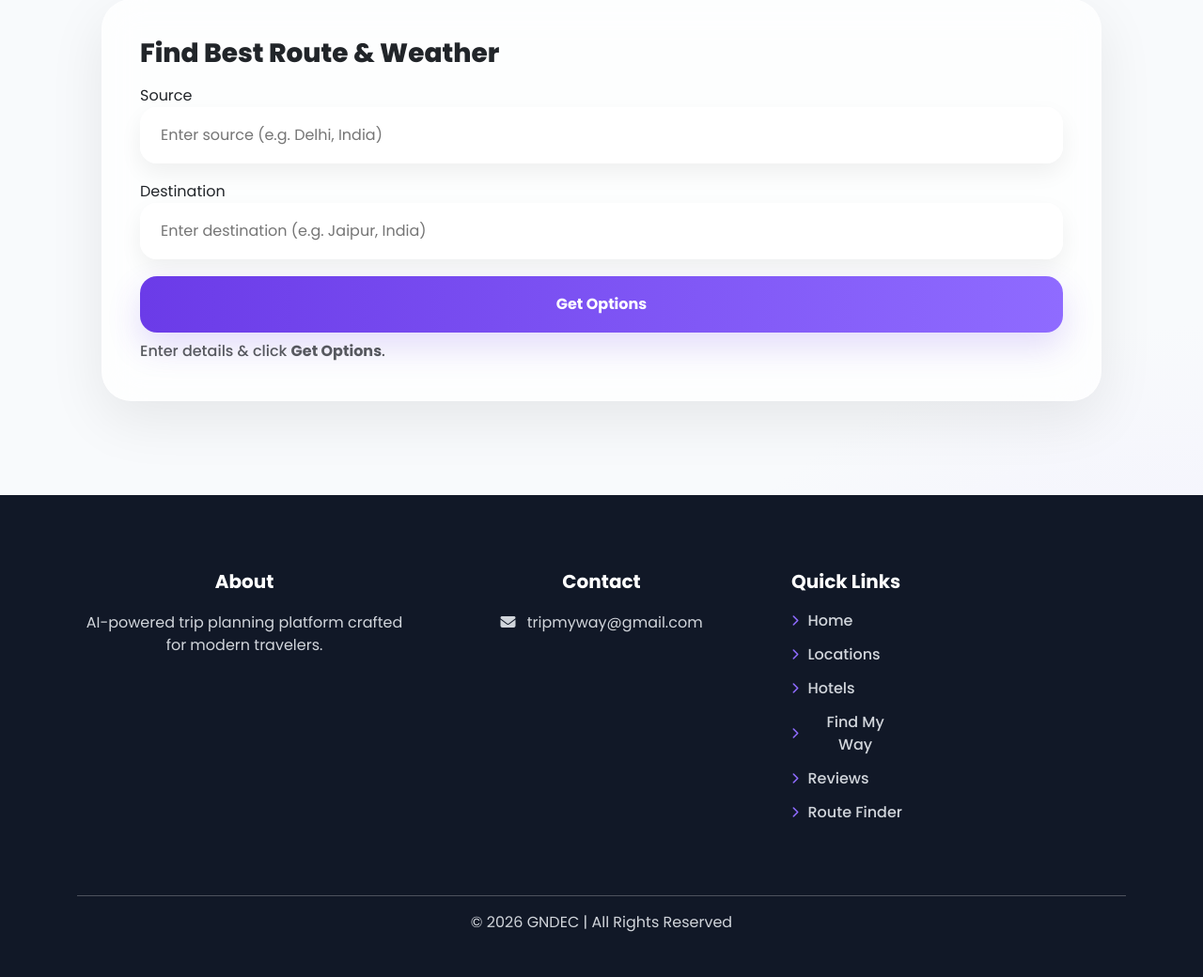
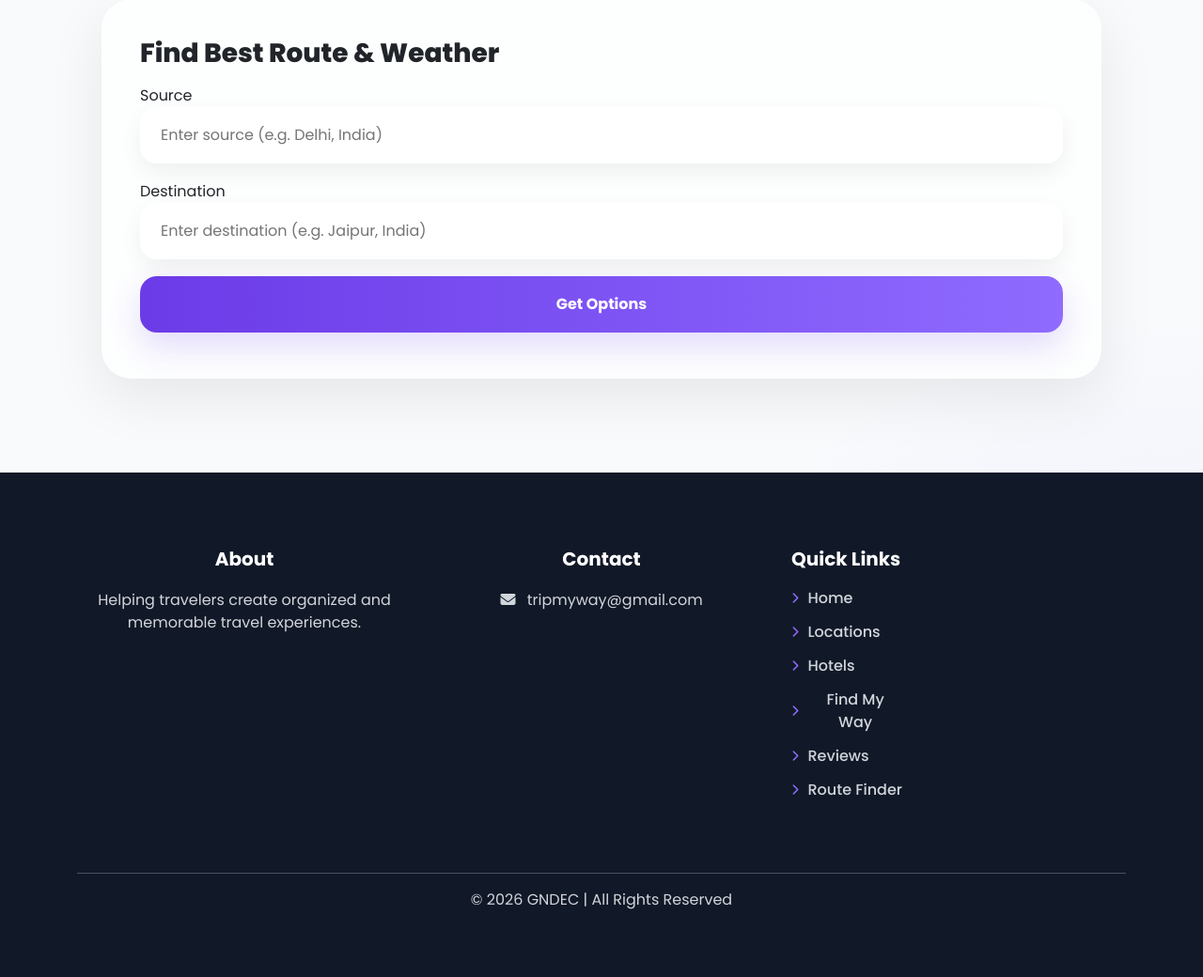
Before and after one commit to Gursimran-12/Tour-PS, a Flask app: page /routefinder in a window 1280 px wide. Shown: the part 889-1929 px from the top of the page at 94% size. After the commit the page ends 1857 px from the top, so only its background shows below. Run offline with Flask 3, Linux system fonts and the light colour scheme.

Commit message:
Fixed Small Content related Issues

```diff
--- a/app/templates/dynamic.html
+++ b/app/templates/dynamic.html
@@ -1344,7 +1344,7 @@
           </h5>
 
           <p>
-            AI-powered trip planning platform crafted for modern travelers.
+           Helping travelers create organized and memorable travel experiences.
           </p>
 
         </div>
--- a/app/templates/findMyway.html
+++ b/app/templates/findMyway.html
@@ -637,7 +637,7 @@
           <h5>About</h5>
 
           <p>
-            AI-powered trip planning platform crafted for modern travelers.
+            Helping travelers create organized and memorable travel experiences.
           </p>
 
         </div>
--- a/app/templates/generate.html
+++ b/app/templates/generate.html
@@ -1100,7 +1100,7 @@
           <h5>About</h5>
 
           <p>
-            AI-powered trip planning platform crafted for modern travelers.
+            Helping travelers create organized and memorable travel experiences.
           </p>
 
         </div>
--- a/app/templates/home.html
+++ b/app/templates/home.html
@@ -878,7 +878,7 @@
           <h5>About</h5>
 
           <p>
-            AI-powered trip planning platform crafted for modern travelers.
+            Helping travelers create organized and memorable travel experiences.
           </p>
 
         </div>
--- a/app/templates/hotel.html
+++ b/app/templates/hotel.html
@@ -589,7 +589,7 @@
           <h5>About</h5>
 
           <p>
-            AI-powered trip planning platform crafted for modern travelers.
+            Helping travelers create organized and memorable travel experiences.
           </p>
 
         </div>
--- a/app/templates/hotels_reviews.html
+++ b/app/templates/hotels_reviews.html
@@ -832,7 +832,7 @@
           <h5>About</h5>
 
           <p>
-            AI-powered trip planning platform crafted for modern travelers.
+            Helping travelers create organized and memorable travel experiences.
           </p>
 
         </div>
--- a/app/templates/information.html
+++ b/app/templates/information.html
@@ -905,7 +905,7 @@
           <h5>About</h5>
 
           <p>
-            AI-powered trip planning platform crafted for modern travelers.
+            Helping travelers create organized and memorable travel experiences.
           </p>
 
         </div>
--- a/app/templates/routefinder.html
+++ b/app/templates/routefinder.html
@@ -826,9 +826,6 @@
 
       <div id="status" class="mt-2 text-muted">
 
-        Enter details & click
-        <strong>Get Options</strong>.
-
       </div>
 
     </div>
@@ -896,7 +893,7 @@
           <h5>About</h5>
 
           <p>
-            AI-powered trip planning platform crafted for modern travelers.
+            Helping travelers create organized and memorable travel experiences.
           </p>
 
         </div>
--- a/app/templates/sightseeing_suggestion.html
+++ b/app/templates/sightseeing_suggestion.html
@@ -663,7 +663,7 @@
           <h5>About</h5>
 
           <p>
-            AI-powered trip planning platform crafted for modern travelers.
+            Helping travelers create organized and memorable travel experiences.
           </p>
 
         </div>
```
